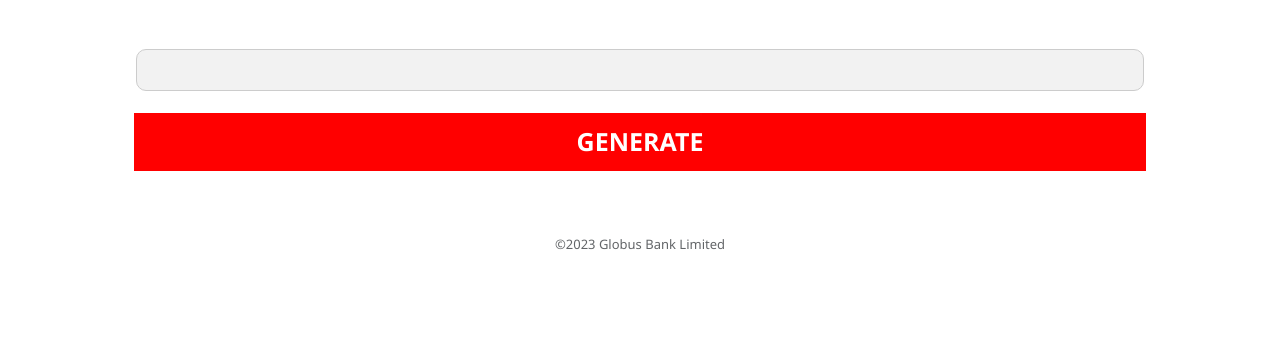
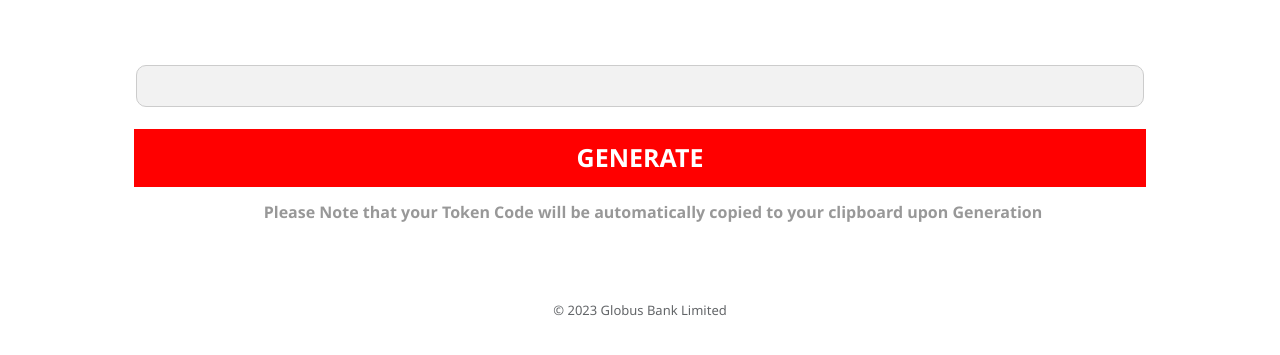
Before and after one commit to DaniElBenson001/hardware-token-simulator, a plain HTML site: page index.html in a window 1280 px wide. Shown: the part 217-572 px from the top of the page. Drawn offline with nearby package versions, Linux system fonts and the light colour scheme; files that its build step writes are made by us from their sources; files whose address does not match are found by name.

Commit message:
Update index.html

```diff
--- a/index.html
+++ b/index.html
@@ -12,25 +12,13 @@
 <body>
     <nav class="navbar navbar-expand-sm">
         <div class="container-fluid">
-          <!-- Links -->
-          <!-- <ul class="navbar-nav">
-            <li class="nav-item">
-              <a class="nav-link text-light" href="#">HOME</a>
-            </li>
-            <li class="nav-item">
-              <a class="nav-link text-light" href="#">ABOUT US</a>
-            </li>
-            <li class="nav-item">
-              <a class="nav-link text-light" href="#">CONTACT US</a>
-            </li>
-            <li class="nav-item">
-              <a class="nav-link text-light" href="#">GLOBUS BANK</a>
-            </li>
-        </ul> -->
         </div>
     </nav>
     <p class="h1 text-center heading">HARDWARE TOKEN SIMULATOR</p>
     <div class="container">
+      <!-- <div class="row"> -->
+        <p id="reset" class="col-12 timer text-start"></p>
+      <!-- </div>/ -->
         <div class="row">
           <div class="col-12" id="numberList">
             <div class="box" id="box1"></div>
@@ -40,12 +28,23 @@
             <div class="col-12">
               <a href="#" id="generate" class="red-button" onclick="generateRandomNumbers()">GENERATE</a>
             </div>
+            <p style="text-align: center !important; color: black; font-weight: bolder; opacity: 40%; margin: 13px;">
+              Please Note that your Token Code will be automatically copied to your clipboard upon Generation
+            </p>
+            <!-- <div class="col-4">
+              <a href="#" id="copyInput" class="blue-button" onclick="copyFunction()">COPY</a>
+            </div> -->
           </div>
         </div>
       </div>
 
     <script src="./Projects/GLOBUS_HARDWARE_TOKEN_SIMULATOR/js/main.js"></script>
     <!-- <script src="./Projects/GLOBUS_HARDWARE_TOKEN_SIMULATOR/js/timeTest.js"></script> -->
-    <footer>©2023 Globus Bank Limited</footer>
+    <footer>
+      &copy;
+      <script>
+        document.write(new Date().getFullYear());
+      </script>
+      Globus Bank Limited</footer>
 </body>
 </html>
```
